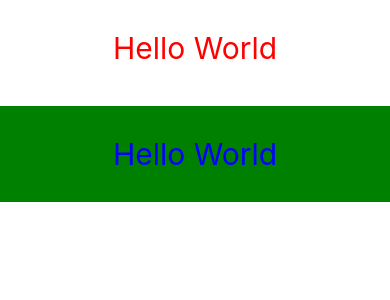
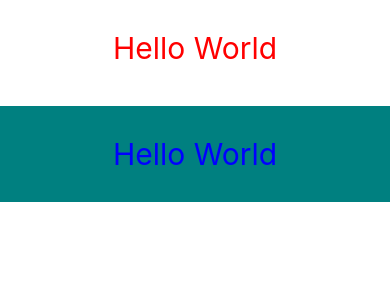
Before and after one commit to D-Coder135/HelloWorldApp, a React Native app: screen / in a window 390 px wide. Shown: the top 300 px of the page. Built offline with nearby package versions, Linux system fonts and the light colour scheme.

Commit message:
update the backgroundColor key value

```diff
--- a/App.js
+++ b/App.js
@@ -26,7 +26,7 @@ const internalStyle = StyleSheet.create({
     textAlign: 'center',
     color: 'blue',
     fontSize: 30,
-    backgroundColor: 'green',
+    backgroundColor: 'teal',
     padding: 30,
   }
 });
```
